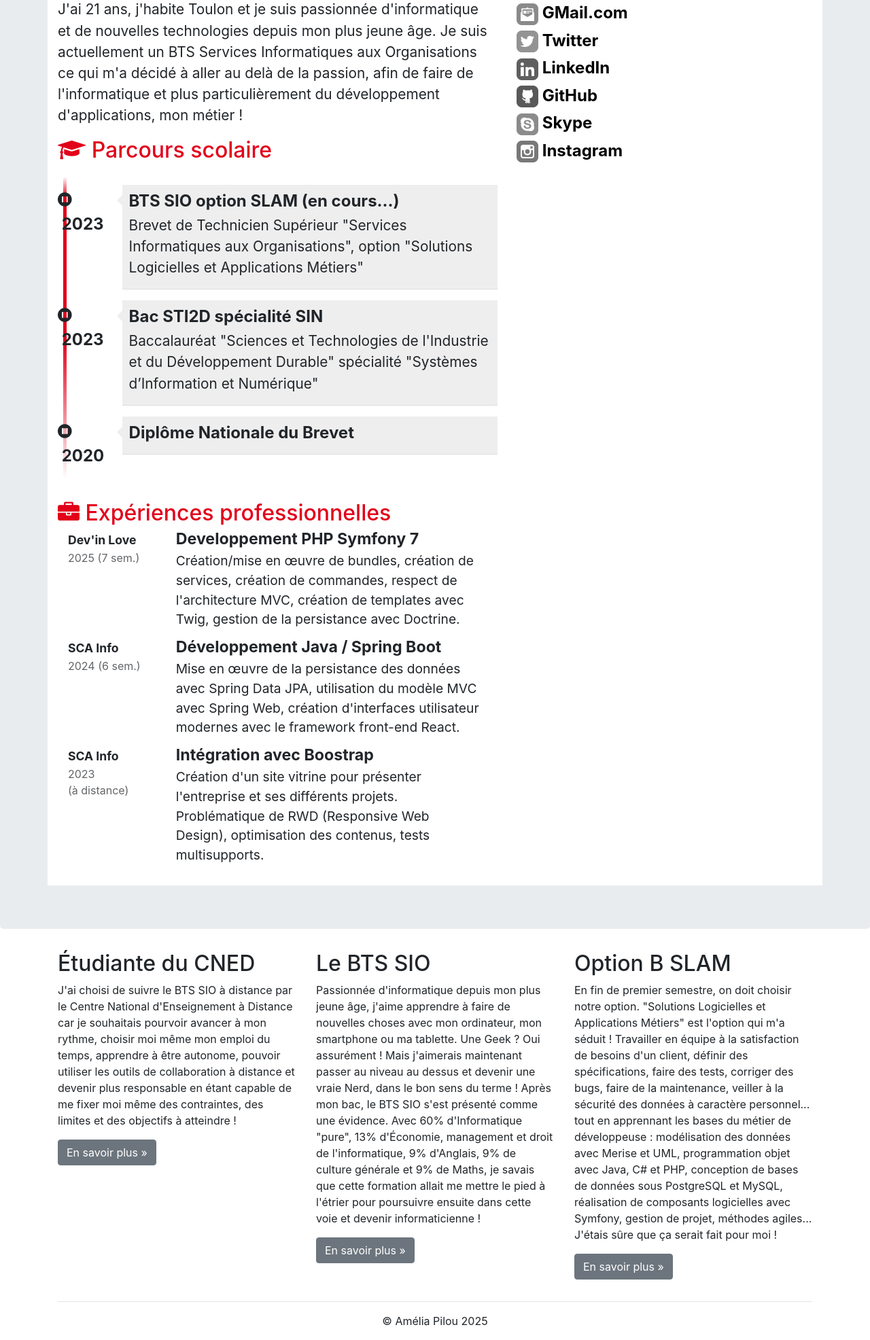
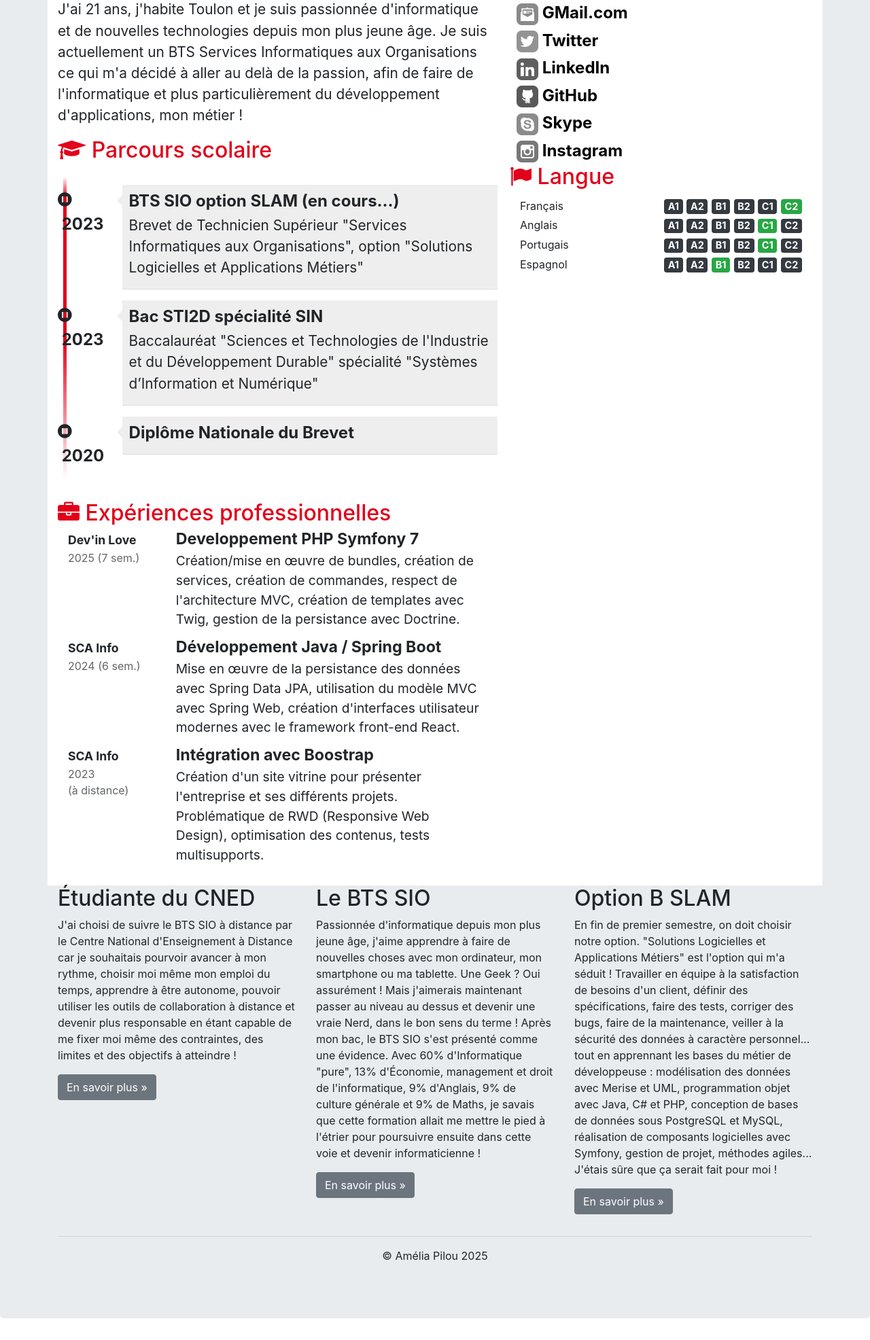
Before and after one commit to EthanBTS/EthanBTS, a PHP site: page /pages/cv.html in a window 1280 px wide. Shown: the part 374-2346 px from the top of the page at 68% size. Run offline with PHP 8.4, Linux system fonts and the light colour scheme.

Commit message:
Ajoute des langues au cv

```diff
--- a/css/cv.css
+++ b/css/cv.css
@@ -216,3 +216,10 @@ body {
   -ms-filter: grayscale(0);
   -o-filter: grayscale(0);
 }
+
+/******************************************
+*     Langues
+******************************************/
+#langues .container { display: flex; flex-direction: row; justify-content: space-between; }
+#langues .langue { font-size: 1em; padding-top: 3px; width: min-content; display: flex; }
+#langues .niveau { font-size: 1.2em; }
--- a/pages/cv.html
+++ b/pages/cv.html
@@ -216,7 +216,53 @@
                                         <img class="contact-icon" src="../images/cv/instagram-dreamstale43.png" alt="Icone de Instagram"> Instagram</a>
                                 </div>
                             </div>
-                        </div>
+                            <div id="langues" class="rubrique clearfix">
+                                <h2><span class="fa fa-flag"></span> Langue</h2>
+                                <div class="container">
+                                    <div class="langue">Français</div>
+                                    <div class="niveau">
+                                        <span class="badge badge-dark">A1</span>
+                                        <span class="badge badge-dark">A2</span>
+                                        <span class="badge badge-dark">B1</span>
+                                        <span class="badge badge-dark">B2</span>
+                                        <span class="badge badge-dark">C1</span>
+                                        <span class="badge badge-success">C2</span>
+                                    </div>
+                                </div>
+                                <div class="container">
+                                    <div class="langue">Anglais</div>
+                                    <div class="niveau">
+                                        <span class="badge badge-dark">A1</span>
+                                        <span class="badge badge-dark">A2</span>
+                                        <span class="badge badge-dark">B1</span>
+                                        <span class="badge badge-dark">B2</span>
+                                        <span class="badge badge-success">C1</span>
+                                        <span class="badge badge-dark">C2</span>
+                                    </div>
+                                </div>
+                                <div class="container">
+                                    <div class="langue">Portugais</div>
+                                    <div class="niveau">
+                                        <span class="badge badge-dark">A1</span>
+                                        <span class="badge badge-dark">A2</span>
+                                        <span class="badge badge-dark">B1</span>
+                                        <span class="badge badge-dark">B2</span>
+                                        <span class="badge badge-success">C1</span>
+                                        <span class="badge badge-dark">C2</span>
+                                    </div>
+                                </div>
+                                <div class="container">
+                                    <div class="langue">Espagnol</div>
+                                    <div class="niveau">
+                                        <span class="badge badge-dark">A1</span>
+                                        <span class="badge badge-dark">A2</span>
+                                        <span class="badge badge-success">B1</span>
+                                        <span class="badge badge-dark">B2</span>
+                                        <span class="badge badge-dark">C1</span>
+                                        <span class="badge badge-dark">C2</span>
+                                    </div>
+                                </div>
+                            </div>
                     </div>
                 </div>
             </div>
```
